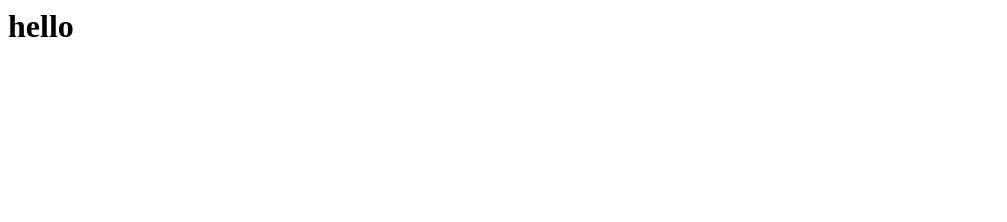
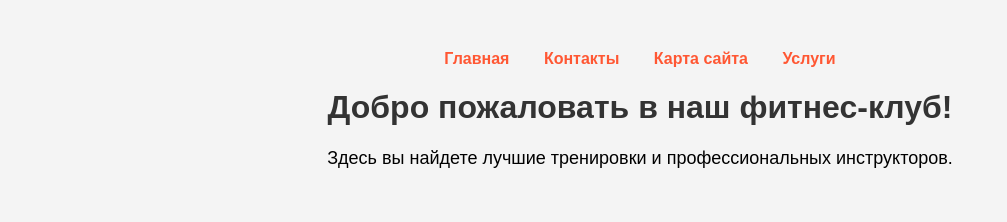
Before and after one commit to nawad0/nawad0.github.io, a plain HTML site: page index.html in a window 1280 px wide. Shown: the whole page, without its empty margins (0-1007 px from the left). Drawn offline with Linux system fonts and the light colour scheme.

Commit message:
Update index.html

```diff
--- a/index.html
+++ b/index.html
@@ -1 +1,24 @@
-<h1>hello</h1>
+<!DOCTYPE html>
+<html lang="ru">
+<head>
+    <meta charset="UTF-8">
+    <meta name="viewport" content="width=device-width, initial-scale=1.0">
+    <title>Фитнес-клуб</title>
+    <style>
+        body { font-family: Arial, sans-serif; text-align: center; margin: 50px; background-color: #f4f4f4; }
+        nav a { margin: 0 15px; text-decoration: none; color: #ff5733; font-weight: bold; }
+        h1 { color: #333; }
+        p { font-size: 18px; }
+    </style>
+</head>
+<body>
+    <nav>
+        <a href="index.html">Главная</a>
+        <a href="contacts.html">Контакты</a>
+        <a href="sitemap.html">Карта сайта</a>
+        <a href="services.html">Услуги</a>
+    </nav>
+    <h1>Добро пожаловать в наш фитнес-клуб!</h1>
+    <p>Здесь вы найдете лучшие тренировки и профессиональных инструкторов.</p>
+</body>
+</html>
```
